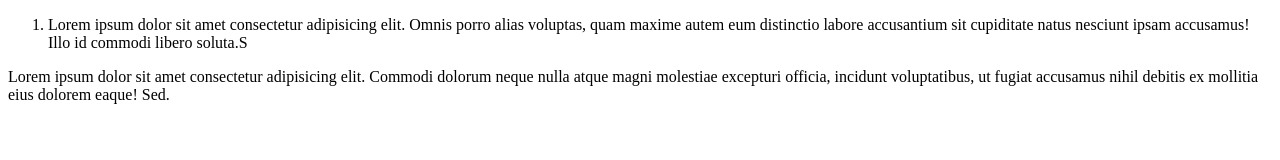
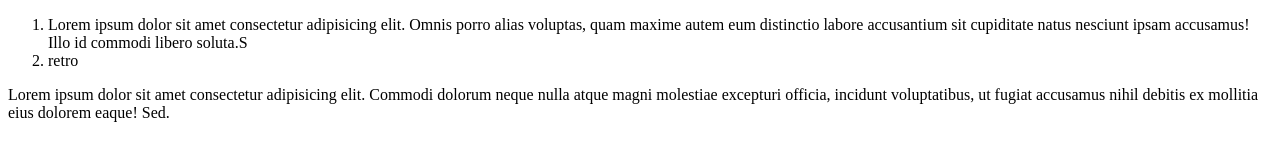
Before and after one commit to KsenevichAndrey/practice2.3, a plain HTML site: page index23.html in a window 1280 px wide. Drawn offline with Linux system fonts and the light colour scheme.

Commit message:
Update index23.html

```diff
--- a/index23.html
+++ b/index23.html
@@ -11,6 +11,9 @@
         <li>
             Lorem ipsum dolor sit amet consectetur adipisicing elit. Omnis porro alias voluptas, quam maxime autem eum distinctio labore accusantium sit cupiditate natus nesciunt ipsam accusamus! Illo id commodi libero soluta.S
         </li>
+        <li>
+            retro
+        </li>
     </ol>
 </div>
 <body>
```
